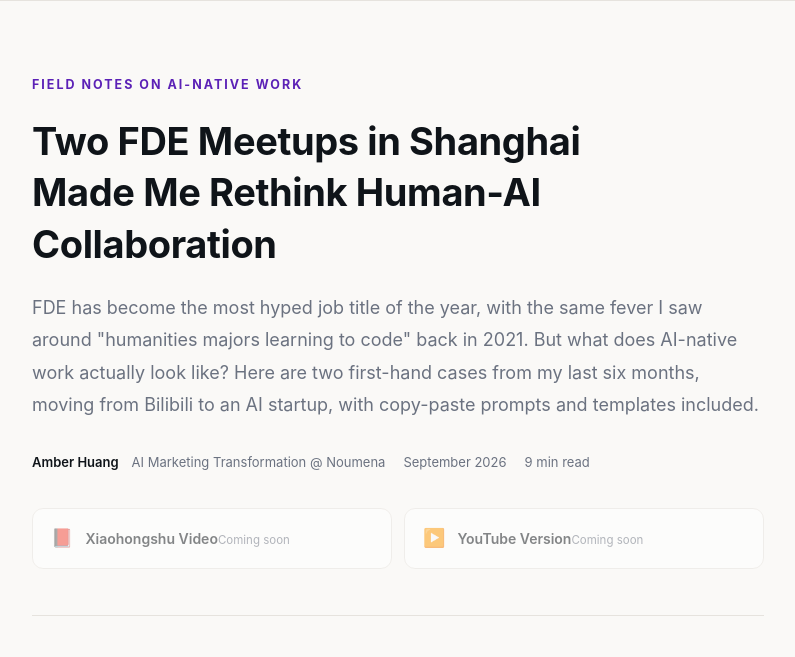
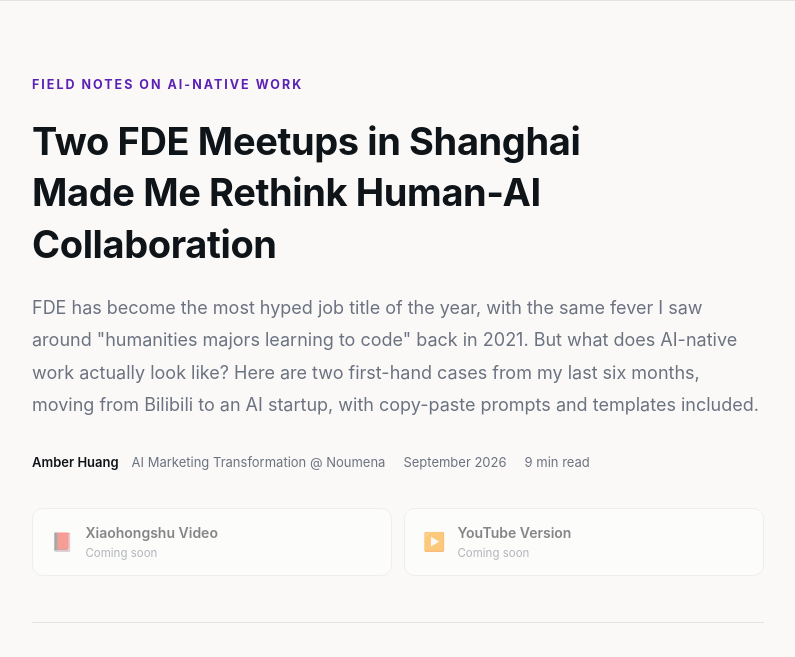
Before and after one commit to hiamberhuang/ai-native-notes, a plain HTML site: page index.html in a window 1280 px wide. Shown: the part 59-716 px from the top of the page, without its empty margins (242-1037 px from the left). Drawn offline with Linux system fonts and the light colour scheme.

Commit message:
Fix video card layout: stack title and status
Co-Authored-By: Claude Opus 5 <noreply@anthropic.com>

```diff
--- a/index.html
+++ b/index.html
@@ -48,8 +48,9 @@ h1{font-size:38px;line-height:1.35;margin:0 0 22px;font-weight:700;letter-spacin
 .vid:hover{border-color:var(--violet);transform:translateY(-1px)}
 .vid.soon{opacity:.5;pointer-events:none}
 .vid .ico{font-size:18px;line-height:1}
-.vid .t{font-size:14px;font-weight:600;line-height:1.4}
-.vid .s{font-size:11.5px;color:var(--gray);margin-top:2px}
+.vid .meta2{display:flex;flex-direction:column;gap:3px}
+.vid .t{display:block;font-size:14px;font-weight:600;line-height:1.35}
+.vid .s{display:block;font-size:11.5px;color:var(--gray);line-height:1.3}
 
 /* tldr */
 .tldr{background:var(--violet-soft);border-radius:14px;padding:28px 30px;margin:44px 0 0}
@@ -186,8 +187,8 @@ footer a{color:var(--violet);text-decoration:none}
   </div>
 
   <div class="videos">
-    <a class="vid soon" href="#"><span class="ico">📕</span><span><span class="t zh">小红书视频版</span><span class="t en">Xiaohongshu Video</span><span class="s zh">即将发布</span><span class="s en">Coming soon</span></span></a>
-    <a class="vid soon" href="#"><span class="ico">▶️</span><span><span class="t zh">YouTube 版</span><span class="t en">YouTube Version</span><span class="s zh">即将发布</span><span class="s en">Coming soon</span></span></a>
+    <a class="vid soon" href="#"><span class="ico">📕</span><span class="meta2"><span class="t zh">小红书视频版</span><span class="t en">Xiaohongshu Video</span><span class="s zh">即将发布</span><span class="s en">Coming soon</span></span></a>
+    <a class="vid soon" href="#"><span class="ico">▶️</span><span class="meta2"><span class="t zh">YouTube 版</span><span class="t en">YouTube Version</span><span class="s zh">即将发布</span><span class="s en">Coming soon</span></span></a>
   </div>
 </div>
 
```
